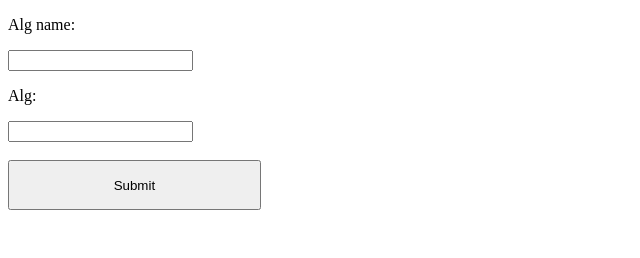
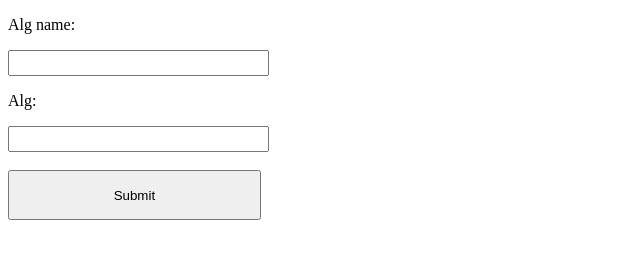
Before and after one commit to pseudonym-2669/pseudonym-2669.github.io, a plain HTML site: page main.html in a window 1280 px wide. Shown: the whole page, without its empty margins (0-640 px from the left). Drawn offline with nearby package versions, Linux system fonts and the light colour scheme.

Commit message:
improving for big algs

```diff
--- a/main.html
+++ b/main.html
@@ -18,8 +18,8 @@ img {
 
 
 
-<p>Alg name: </p> <input type="text" id="title_name" />
-<p>Alg: </p><input type="text" id="txt_name" />
+<p>Alg name: </p> <input style="width:20%;height:20px;" type="text" id="title_name" />
+<p>Alg: </p><input style="width:20%;height:20px;" type="text" id="txt_name" />
 
 <br>
 <br>
```
